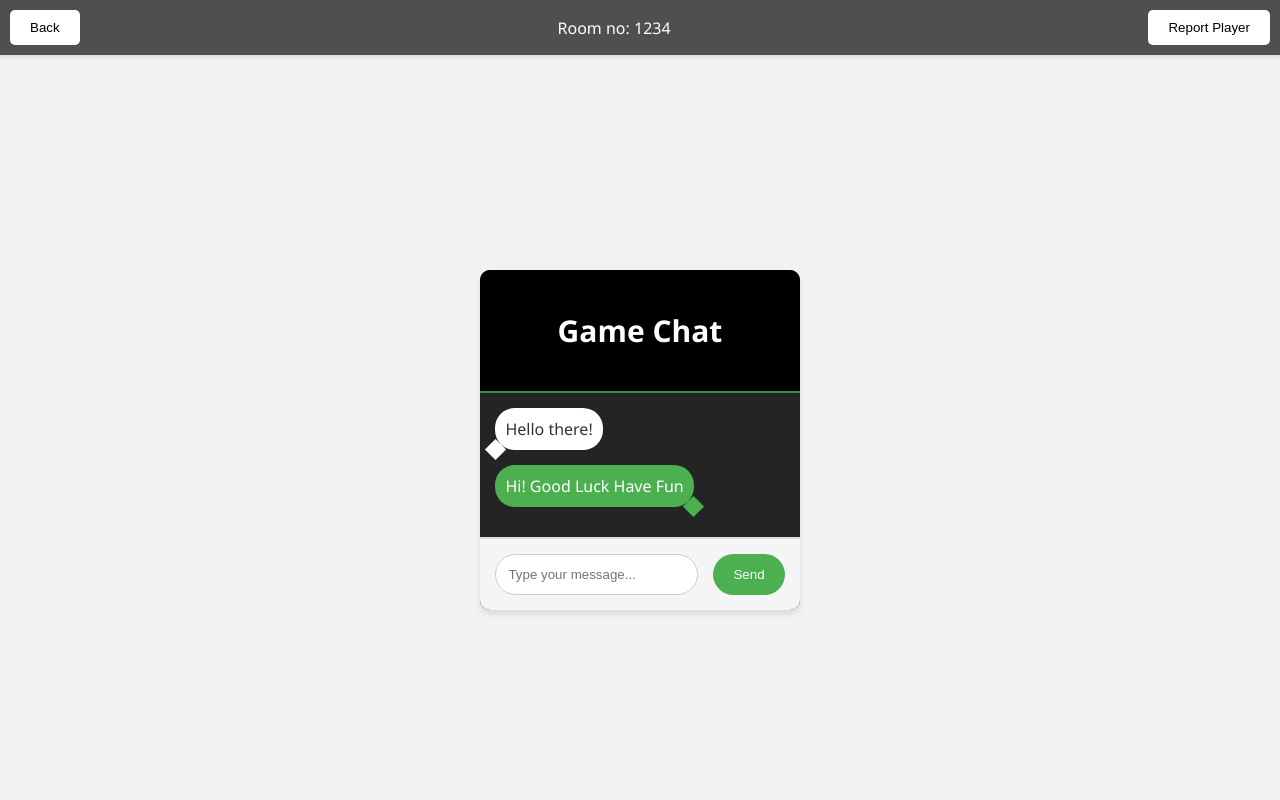
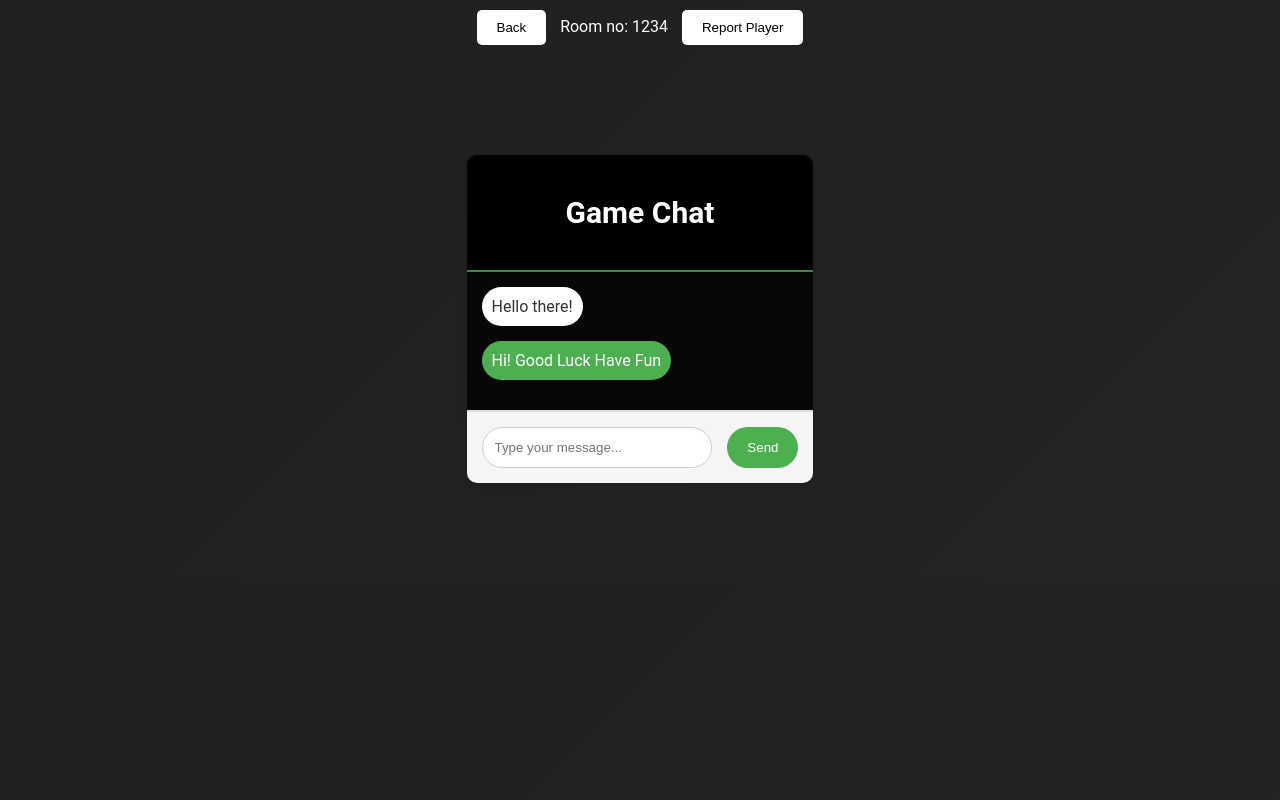
Before and after one commit to YanMinChan/F28CD_MatchmakingSys, a PHP site: page /chatBoxPage.html in a window 1280 px wide. Run offline with PHP 8.4, Linux system fonts and the light colour scheme.

Commit message:
Changed chatBox css

```diff
--- a/prototype/chatBoxPage.css
+++ b/prototype/chatBoxPage.css
@@ -1,54 +1,42 @@
+/* chatBoxPage.css */
+
 /* chatBoxPage.css */
 
 body {
-    font-family: 'Segoe UI', Tahoma, Geneva, Verdana, sans-serif;
-    margin: 0;
-    padding: 0;
-    background-color: #f2f2f2;
+    background: linear-gradient(135deg, #1f1f1f, #242424);
+    font-family: 'Roboto', sans-serif;
+    color: #fff;
     display: flex;
-    align-items: center;
-    justify-content: center;
-    height: 100vh;
+    justify-content: space-between;
+    margin: 0; /* Remove default body margin */
 }
 
-.header {
-    background-color: #504f4f;
-    color: #fff;
-    padding: 10px;
-    text-align: center;
-    width: 100%;
-    position: fixed;
-    top: 0;
-    z-index: 1000;
+.header-container {
     display: flex;
     justify-content: space-between;
-    align-items: center;
-    box-shadow: 0 2px 4px rgba(0, 0, 0, 0.1);
+    align-items: flex-start; /* Align items at the top */
+    padding: 10px;
 }
 
-.header button {
+.topButton {
     background-color: #fff;
     color: #000000;
     border: none;
     padding: 10px 20px;
     border-radius: 5px;
     cursor: pointer;
-    margin: 0 10px;
+    margin: 10px;
     transition: background-color 0.3s ease, color 0.3s ease;
 }
 
-.header button:hover {
-    background-color: #c0310a;
-    color: #fff;
-}
-
 .chat-container {
-    max-width: 1000px;
-    background-color: #252424;
+    max-width: 800px;
+    margin: 100px auto;
+    text-align: center;
+    background-color: rgba(0, 0, 0, 0.8);
     border-radius: 10px;
     box-shadow: 0 4px 6px rgba(0, 0, 0, 0.1);
     overflow: clip;
-    margin-top: 80px;
 }
 
 .chat-header {
@@ -88,11 +76,12 @@ body {
 .message.receiver .message-content {
     background-color: #fff;
     color: #333;
+    position: right;
 }
 
 .message-content:before {
     content: '';
-    position: absolute;
+    /* position: absolute; */
     width: 15px;
     height: 15px;
     background-color: inherit;
--- a/prototype/chatBoxPage.html
+++ b/prototype/chatBoxPage.html
@@ -8,10 +8,10 @@
 </head>
 <body>
     <div class="header">
-        <button id="back" onclick="goToWaitingRoom()">Back</button>
-        Room no: 1234
-        <button id="reportPlayer" onclick="goToReportPage()">Report Player</button>
     </div>
+    <div class="container">
+        <button id="back" class="topButton" onclick="goToWaitingRoom()">Back</button> Room no: 1234
+        <button id="reportPlayer" class="topButton" onclick="goToReportPage()">Report Player</button>
         <div class="chat-container">
             <div class="chat-header">
                 <h2>Game Chat</h2>
@@ -29,5 +29,9 @@
                 <button class="send-button">Send</button>
             </div>
         </div>
+    </div>
+    <div class="footer">
+
+    </div>
 </body>
 </html>
```
Also changed, not shown: prototype/createAccount.html (+8 -8 lines), prototype/login.html (+4 -4 lines), prototype/playerScorePage.css (+7 -1 lines). Lines whose indentation alone changed are shown as unchanged.
